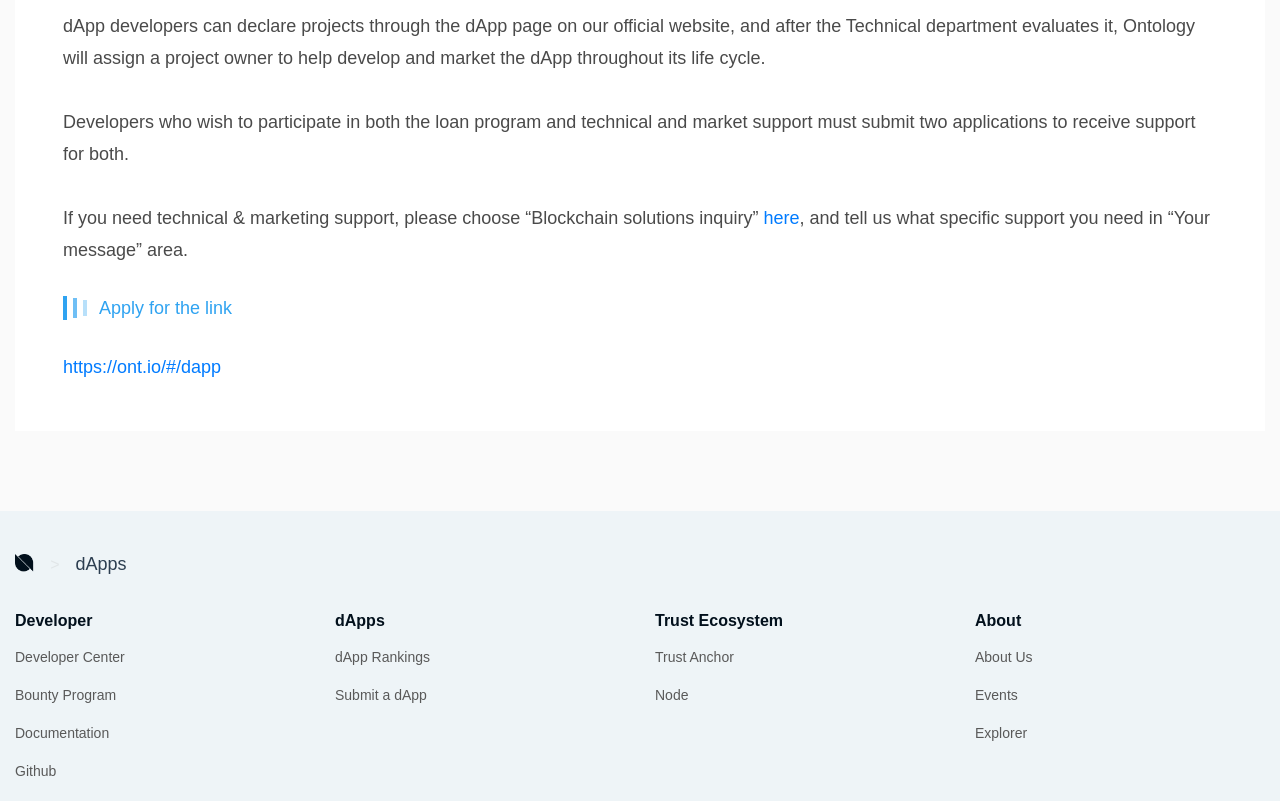
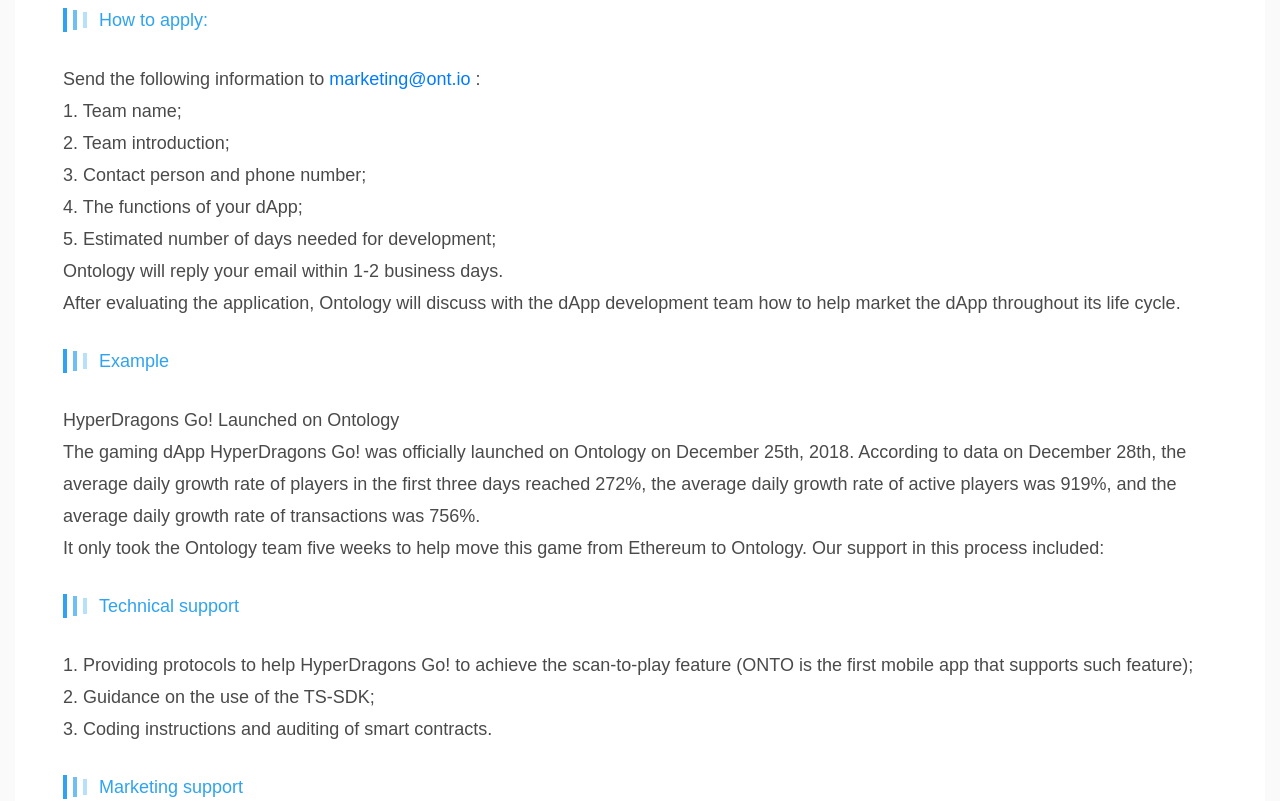
Before and after one commit to sulingxiao/ONT-dApp-Store, a Vue app: page /static/support/4 in a window 1280 px wide. Shown: the part 320-1121 px from the top of the page. Built offline with nearby package versions, Linux system fonts and the light colour scheme; what vue-cookies would draw is missing.

Commit message:
Update some text and readme.

```diff
--- a/src/common/lang/en.js
+++ b/src/common/lang/en.js
@@ -141,51 +141,80 @@
         "Gambling dApps or dApps that falsify data are not included in this incentive model. We will disqualify any dApps whose activity is found to be manipulated.."
     },
     detail3: {
-      tit: "Angel investment scheme",
-      tit1: "Reduce the burden of operational cash flow",
-      tit2: "Apply for the link",
-      tit3: "How does the program work?",
-      tit4: "Repayment plan of your choice",
+      tit: "“Angel Investment Scheme”: dApp development loan program",
       txt1:
-        "Ontology encourages developers to jump start building their dApps on Ontology. For developers who start developing without funding, the loan program provides financial support right from the beginning.",
-      txt2:
-        "Developers can use the loan borrowed from the Ontology Foundation for their initial phase of dApp development, testing, and operation until it is up and running smoothly.",
-      txt3: "Click here",
-      txt4: "Standard loan program process (as pictured above)",
-      txt5:
-        "1st milestone: After you submit plans and functions of the dApp project, the Ontology Technical Committee will evaluate the materials and determine the loan amount, installment milestones, progress control, and repayment agreements between you and the developer team. The Ontology Technical Committee will appoint a project coordinator to track the progress of the project with your team.",
-      txt6:
-        "2nd milestone: When the dApp development is 70% complete, the Ontology Technical Committee will review it. After evaluating the project, we will issue the first installment of your loan.",
-      txt7:
-        "3rd milestone: After the dApp is launched, the second installment will be issued.",
-      txt8:
-        "4th milestone: When the loan is due, you will need to pay back your loan in the method you choose.",
-      txt9: "",
-      txt10:
-        "The loan is issued in the form of ONT and we will record the equivalent USDT amount at the time of issuance (e.g. 10,000 ONT = 7,000 USDT). At the time of repayment, depending on the ONT price at the time, dApp developers can choose from two ways to pay back the loan:",
-      txt11:
-        "1) If the ONT price goes up developers can choose to return the equivalent USDT amount recorded at issuance.",
+        "For developers who start developing without funding, Ontology launched a customized loan program. After the loan application is approved, Ontology will provide developers with financial support for development and operation, and allow them to repay the loans in the method they choose.",
+      tit1: "How to apply:",
+      txt2: "Send the following information to ",
+      txt3: ":",
+      txt4: "1. Team name;",
+      txt5: "2. Team introduction;",
+      txt6: "3. Contact person and phone number;",
+      txt7: "4. The functions of your dApp;",
+      txt8: "5. Estimated number of days needed for development;",
+      txt9: "6. Estimated number of days needed for the loan;",
+      txt10: "7. Estimated loan amount needed.",
+      txt11: "Ontology will reply your email within 1-2 business days.",
+      tit2: "Loan Program Process:",
       txt12:
-        "2)  If the ONT price goes down developers can choose to return the same amount of ONT. ",
-      txt13: "* Gambling dApps are not included in this loan program.",
-      url1: "https://goo.gl/forms/Jk8NQp0CD0ijuiLV2"
+        "Loan Application -> Ontology Technical Committee evaluation (1-2 business days) -> Project Owner assigned and loan amount determined -> Development phase -> Project owner assesses progress -> Progress review (at 70% completion) -> First installment -> dApp launch -> Second installment -> dApp live phase -> Regular progress update by applicant -> Loan repayment due",
+      txt13: "1. Developers send their loan applications to ",
+      txt14:
+        "2. The Ontology Technical Committee evaluates applications and determines the loan amount;",
+      txt15:
+        "3. dApp enters development phase with support from Ontology throughout;",
+      txt16:
+        "4. When dApp development is 70% complete, the Ontology Technical Committee reviews it. After evaluating the project, we issue the first installment of your loan, which is 50% of the total loan amount;",
+      txt17:
+        "5. After the dApp is launched, the remaining 50% will be issued in the second installment;",
+      txt18:
+        "6. When the dApp is up and running and the loan is due, developers pay back their loans in the method they choose.",
+      tit3: "Loan issuance:",
+      txt19:
+        "The loan is issued in ONT and we will record the equivalent USDT amount at the time of issuance.",
+      tit4: "Repayment plan:",
+      txt20:
+        "At the time of repayment, depending on the ONT price at the time, dApp developers can choose from two ways to pay back the loan:",
+      txt21:
+        "1) Developers can choose to return the equivalent USDT amount recorded at issuance.",
+      txt22: "2) Developers can choose to return the same amount of ONT.",
+      txt23:
+        "* Please Note: Gambling dApps or dApps that falsify data are not included in this incentive scheme. The copyright and operations of dApps belong to their developers.",
+      email: "business@ont.io"
     },
     detail4: {
-      tit: "Developer support scheme",
-      tit1: "Apply for the link",
+      tit:
+        "Developer Support Scheme: Technical, marketing, and operation support",
       txt1:
-        "After providing developers with financial support for development and operation in Incentive Model A and B, we further hope to improve development efficiency and operational effectiveness through technical and marketing support.",
-      txt2:
-        "dApp developers can declare projects through the dApp page on our official website, and after the Technical department evaluates it, Ontology will assign a project owner to help develop and market the dApp throughout its life cycle.",
-      txt3:
-        "Developers who wish to participate in both the loan program and technical and market support must submit two applications to receive support for both.",
-      txt4:
-        "If you need technical & marketing support, please choose “Blockchain solutions inquiry” ",
-      txt5: "here",
-      txt6:
-        ", and tell us what specific support you need in “Your message” area.",
-      url1: "https://ont.io/#/dapp",
-      url2: "https://ont.io/#/contactUs"
+        "In addition to financial support for development and operation, the Ontology team further provides developers with technical, marketing, and operation support.",
+      tit1: "How to apply:",
+      txt2: "Send the following information to ",
+      txt3: ":",
+      txt4: "1. Team name;",
+      txt5: "2. Team introduction;",
+      txt6: "3. Contact person and phone number;",
+      txt7: "4. The functions of your dApp;",
+      txt8: "5. Estimated number of days needed for development;",
+      txt9: "Ontology will reply your email within 1-2 business days.",
+      txt10:
+        "After evaluating the application, Ontology will discuss with the dApp development team how to help market the dApp throughout its life cycle.",
+      tit2: "Example",
+      txt11: "HyperDragons Go! Launched on Ontology",
+      txt12:
+        "The gaming dApp HyperDragons Go! was officially launched on Ontology on December 25th, 2018. According to data on December 28th, the average daily growth rate of players in the first three days reached 272%, the average daily growth rate of active players was 919%, and the average daily growth rate of transactions was 756%.",
+      txt13:
+        "It only took the Ontology team five weeks to help move this game from Ethereum to Ontology. Our support in this process included:",
+      tit3: "Technical support",
+      txt14:
+        "1. Providing protocols to help HyperDragons Go! to achieve the scan-to-play feature (ONTO is the first mobile app that supports such feature);",
+      txt15: "2. Guidance on the use of the TS-SDK;",
+      txt16: "3. Coding instructions and auditing of smart contracts.",
+      tit4: "Marketing support",
+      txt17:
+        "1. Global community sharing: The news shared covered over 200,000 users over 36 channels on 11 social media platforms;",
+      txt18:
+        "2. Global marketing operations: event planning, poster design, news releases, community article writing and proofreading, real-time community maintenance, and feedback.",
+      email: "marketing@ont.io"
     }
   },
   tp: {
--- a/src/common/lang/zh.js
+++ b/src/common/lang/zh.js
@@ -135,47 +135,72 @@
         "博彩、刷单类 dApp 不参与评选，如发现因人为因素导致的 dApp 活跃度异常，将即刻除名。"
     },
     detail3: {
-      tit: "天使计划",
+      tit: "“天使计划”：面向dApp 开放借款计划",
+      txt1:
+        "为解决开发者在项目启动初期资金不足的问题，本体定制推出借款计划，项目经过审核后，本体官方将提供开发和运营经费，并提供选择性还款方案。",
       tit1: "借款方式",
-      tit2: "申请链接",
-      tit3: "借款流程",
-      tit4: "还款方式",
-      txt1:
-        "为帮助 dApp 开发者更顺利地在本体上进行应用开发和运营，本体专为开发者们制定了dApp 开发借款计划，为优秀项目提供开发和运营经费，并提供选择性还款方案。",
-      txt2:
-        "本体官网（ont.io） dApp 版块增设借款计划申请入口，开发者申请内容需包括：申请团队名称、申请团队邮箱、申请团队介绍、现有github地址、所要开发的 dApp 功能点。（说明和详细计划、预计开发所需天数以及预计借款周期与额度）",
-      txt3: "点击这里",
-      txt4: "标准借款流程：",
-      txt5:
-        "第一阶段：开发者提交 dApp 的相关计划和功能介绍，经由本体技术委员会审核，确定借款额度，并设置内部项目负责人全程跟踪项目进展； ",
-      txt6:
-        "第二阶段：dApp 开发完成70%时，本体技术委员会组织第一次评审并发放第一期借款，发放额为总额度的50%； ",
-      txt7: "第三阶段：dApp 上线运行后，发放剩余50%借款额度； ",
-      txt8: "第四阶段：运营期满，回收借款，开发者可自主选择还款方式。",
-      txt9: "选择性还款方案：",
-      txt10:
-        "借款以 ONT 形式发放，并记录借款当时的等值 USDT 数量（如10,000 ONT = 7,000 USDT）。还款时根据当时 ONT 价格，开发者可以选择对自主选择还款方式： ",
-      txt11: "1) 选择归还借款当时的等值 USDT 量； ",
-      txt12: "2) 选择归还借款当时的 ONT 数量。 ",
-      txt13:
-        "* 博彩类应用暂不纳入本激励细则的适用范围。所有 dApp 版权、运营都属于开发者。",
-      url1: "https://goo.gl/forms/Jk8NQp0CD0ijuiLV2"
+      txt2: "发送以下信息至",
+      txt3: "：",
+      txt4: "1. 团队名称;",
+      txt5: "2. 团队介绍;",
+      txt6: "3. 团队联系人姓名电话;",
+      txt7: "4. 所要开发的 dApp 功能说明;",
+      txt8: "5. 预计开发天数;",
+      txt9: "6. 预计借款周期;",
+      txt10: "7. 额度.",
+      txt11: "本体官方将在1-2个工作日内答复。",
+      tit2: "借款流程",
+      txt12:
+        "开发者提出dApp借款申请 -> 本体技术委员会审核（1-2个工作日） -> 设置项目内部owner，确定该dApp借款额度 -> 开发者进入开发阶段 -> 内部owner进行定期进度追踪 -> 开发完成度完成70%，一期评审 -> 发放第一期借款 -> 上线部署运行 -> 发放第二期借款 -> 运营期 -> 申请者周期性汇报 -> 借款期满，回收借款",
+      txt13: "1. 开发者发送邮件至 ",
+      txt14: "2. 本体官方审核并确定借款额度；",
+      txt15: "3. dApp 进入开发阶段，本体团队全程提供支持；",
+      txt16:
+        "4. dApp 开发完成70%时，本体技术委员会组织第一期评审并发放第一期借款，发放额度为总额度的50%；",
+      txt17: "5. dApp 上线运行后，发放剩余50%借款额度；",
+      txt18: "6. 运营稳定后，开发者归还借款，可自主选择还款方式；",
+      tit3: "借款发放方式：",
+      txt19: "借款以ONT形式发放，发放时记录当时的等值USDT数量。",
+      tit4: "还款方案",
+      txt20: "根据当时 ONT 价格，开发者可以选择对自主选择还款方式：",
+      txt21: "1) 选择归还借款当时的等值 USDT 量；",
+      txt22: "2) 选择归还借款当时的 ONT 数量。",
+      txt23:
+        "* 特别提示：博彩类应用暂不纳入本激励细则的适用范围。所有 dApp 版权、运营都属于开发者。",
+      email: "business@ont.io"
     },
     detail4: {
-      tit: "纯氧计划",
-      tit1: "申请链接",
+      tit: "“纯氧计划”：技术、市场和运营全面支持",
       txt1:
-        "在为开发者提供开发和运维方面的资金支持后，我们希望通过技术和市场方面的支持为开发者提高开发效率和运营效果。 ",
-      txt2:
-        "dApp 开发者可以通过官网 dApp 页面进行项目申报，经过技术部门审核后，本体将指定负责人与开发者团队进行对接，并在 dApp 的开发周期中为开发者团队提供全程的对接支持和帮助。 ",
-      txt3:
-        "本支持方案与 dApp 借款计划相互独立，dApp 开发者可自由申请仅借款或仅需要技术与市场支持，对于既需要参与借款计划又需要技术和市场支持的开发者，须提交两份申请单。",
-      txt4: "如果您需要技术或市场支持，请在",
-      txt5: "联系我们 ",
-      txt6:
-        "表单中选择 “Blockchain solutions inquiry”，并注明您需要的相关支持类型。",
-      url1: "https://ont.io/#/dapp",
-      url2: "https://ont.io/#/contactUs"
+        "在为开发者提供开发和运维方面的资金支持后，本体团队还为 dApp 开发者提供技术、市场和运营全方位支持。",
+      tit1: "申请方式",
+      txt2: "发送以下信息至",
+      txt3: "：",
+      txt4: "1. 团队名称;",
+      txt5: "2. 团队介绍;",
+      txt6: "3. 团队联系人姓名电话;",
+      txt7: "4. 所要开发的 dApp 功能说明;",
+      txt8: "5. 预计开发天数;",
+      txt9: "本体官方将在1-2个工作日内答复。",
+      txt10:
+        "审核通过后，本体团队将与 dApp 开发团队共同商定推广周期、渠道和方式，为开发者团队提供全程的对接支持和帮助。",
+      tit2: "案例",
+      txt11: "HyperDragons Go! 首发上线本体",
+      txt12:
+        "DApp游戏HyperDragons Go! ，简称云斗龙，2018年12月25日正式登陆本体平台，上线三天玩家数日均增长率就达到272%，活跃玩家数日均增长率919%，交易总数日均增长率756%。",
+      txt13:
+        "此前，在本体团队的协助下，云斗龙仅花费短短五周时间从以太坊全部迁移到本体平台。其中本体提供的支持包括：",
+      tit3: "技术支持",
+      txt14:
+        "1. 提供相关协议，帮助云斗龙实现扫码操作（ONTO 是第一个支持云斗龙扫码操作功能的手机客户端）;",
+      txt15: "2. 相关 TS-SDK 的使用指导；",
+      txt16: "3. 智能合约的编写指导与代码审计。",
+      tit4: "市场支持",
+      txt17:
+        "1. 海内外社群传播：发布的相关信息覆盖社群用户共计207,396位，涵盖11种中外社交媒体平台共计36个社群或频道;",
+      txt18:
+        "2. 海内外市场运营：活动文案，海报设计、活动快讯发布、社区软文的撰写和审校，实时社群维护和社群反馈。",
+      email: "marketing@ont.io"
     }
   },
   tp: {
--- a/src/components/support/Detail4.vue
+++ b/src/components/support/Detail4.vue
@@ -20,15 +20,6 @@
           <div class="spt-detail-tit">{{ $t("support.detail4.tit") }}</div>
 
           <div class="spt-detail-txt">{{ $t("support.detail4.txt1") }}</div>
-          <div class="spt-detail-txt">{{ $t("support.detail4.txt2") }}</div>
-          <div class="spt-detail-txt">{{ $t("support.detail4.txt3") }}</div>
-          <div class="spt-detail-txt">
-            {{ $t("support.detail4.txt4") }}
-            <a :href="$t('support.detail4.url2')" target="_blank">{{
-              $t("support.detail4.txt5")
-            }}</a
-            >{{ $t("support.detail4.txt6") }}
-          </div>
 
           <div class="spt-detail-example">
             <span
@@ -40,9 +31,64 @@
             <span class="spt-d-e-tit">{{ $t("support.detail4.tit1") }}</span>
           </div>
           <div class="spt-detail-txt">
-            <a :href="$t('support.detail4.url1')" target="_blank">{{
-              $t("support.detail4.url1")
-            }}</a>
+            {{ $t("support.detail4.txt2") }}
+            <a
+              :href="'mailto:' + $t('support.detail4.email')"
+              target="_blank"
+              >{{ $t("support.detail4.email") }}</a
+            >
+            {{ $t("support.detail4.txt3") }}
+            <div>{{ $t("support.detail4.txt4") }}</div>
+            <div>{{ $t("support.detail4.txt5") }}</div>
+            <div>{{ $t("support.detail4.txt6") }}</div>
+            <div>{{ $t("support.detail4.txt7") }}</div>
+            <div>{{ $t("support.detail4.txt8") }}</div>
+            <div>{{ $t("support.detail4.txt9") }}</div>
+            <div>{{ $t("support.detail4.txt10") }}</div>
+          </div>
+
+          <div class="spt-detail-example">
+            <span
+              ><img
+                class="spt-d-e-img"
+                src="../../../public/static/support/Rectangle.png"
+                alt=""
+            /></span>
+            <span class="spt-d-e-tit">{{ $t("support.detail4.tit2") }}</span>
+          </div>
+          <div class="spt-detail-txt">
+            <div>{{ $t("support.detail4.txt11") }}</div>
+            <div>{{ $t("support.detail4.txt12") }}</div>
+            <div>{{ $t("support.detail4.txt13") }}</div>
+          </div>
+
+          <div class="spt-detail-example">
+            <span
+              ><img
+                class="spt-d-e-img"
+                src="../../../public/static/support/Rectangle.png"
+                alt=""
+            /></span>
+            <span class="spt-d-e-tit">{{ $t("support.detail4.tit3") }}</span>
+          </div>
+          <div class="spt-detail-txt">
+            <div>{{ $t("support.detail4.txt14") }}</div>
+            <div>{{ $t("support.detail4.txt15") }}</div>
+            <div>{{ $t("support.detail4.txt16") }}</div>
+          </div>
+
+          <div class="spt-detail-example">
+            <span
+              ><img
+                class="spt-d-e-img"
+                src="../../../public/static/support/Rectangle.png"
+                alt=""
+            /></span>
+            <span class="spt-d-e-tit">{{ $t("support.detail4.tit4") }}</span>
+          </div>
+          <div class="spt-detail-txt">
+            <div>{{ $t("support.detail4.txt17") }}</div>
+            <div>{{ $t("support.detail4.txt18") }}</div>
           </div>
         </div>
       </div>
```
Also changed, not shown: src/components/support/Detail3.vue (+43 -19 lines), src/components/support/index.vue (+1 -6 lines), 1 other file (tests, documents, lock files or other folders).
